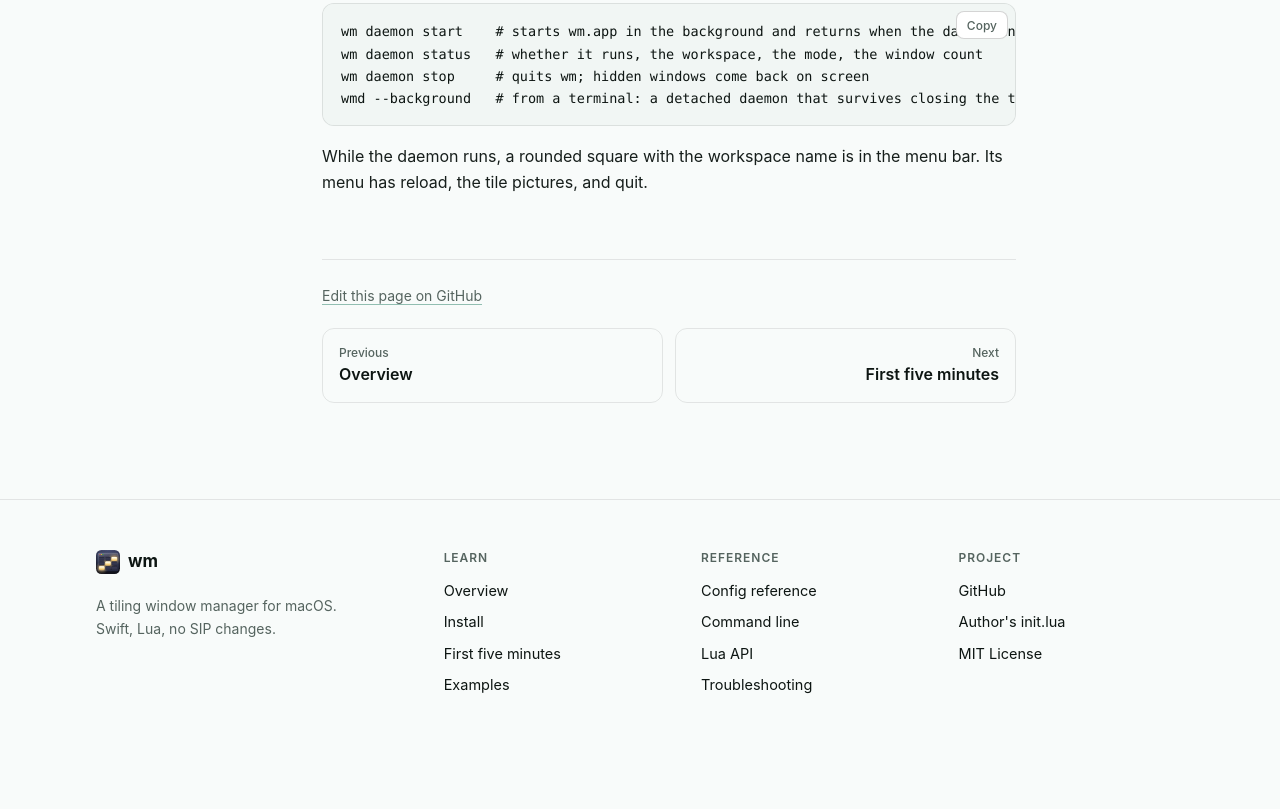
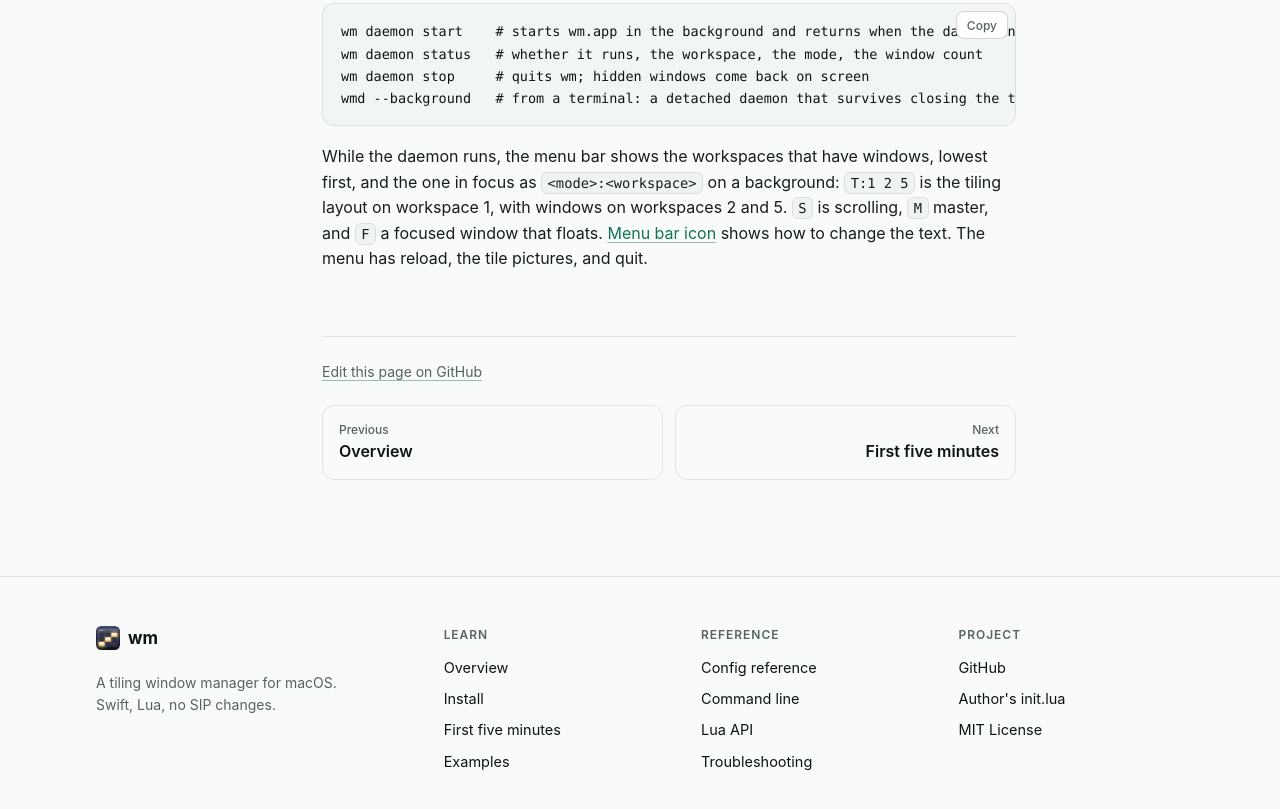
Before and after one commit to g4rcez/wm, an Astro site in the folder docs/: page /docs/install in a window 1280 px wide. Shown: the part 4114-4923 px from the top of the page. Before the commit the page ends 4874 px from the top, so only its background shows below. Built offline with nearby package versions, Linux system fonts and the light colour scheme; Astro itself is replaced by a stand-in of ours; code samples lack their colours.

Commit message:
docs(readme): document window memory commands and menu bar text
- Explain that `wm memory list`, `forget` and `clear` manage window memory entries from the command line, so users can find them in the README instead of only in the CLI help.
- Add a `wm memory forget` example to the command cheat sheet, showing the app-scoped form that matches `window remember`.
- Link the new Menu bar icon page from the Features table and the install docs, since users need a pointer to change the icon text.
- Replace the old install-doc description of a rounded square with the workspace name. The menu bar now shows occupied workspaces and the focused one as `<mode>:<workspace>`, so the old text was wrong.
- Document the mode letters (`T`, `S`, `M`, `F`) in the install docs so the menu bar text can be read without guessing.

````diff
--- a/docs/src/content/docs/install.md
+++ b/docs/src/content/docs/install.md
@@ -135,5 +135,7 @@ wm daemon stop     # quits wm; hidden windows come back on screen
 wmd --background   # from a terminal: a detached daemon that survives closing the terminal
 ```
 
-While the daemon runs, a rounded square with the workspace name is in the menu bar. Its menu has reload, the tile
-pictures, and quit.
+While the daemon runs, the menu bar shows the workspaces that have windows, lowest first, and the one in focus as
+`<mode>:<workspace>` on a background: `T:1 2 5` is the tiling layout on workspace 1, with windows on workspaces 2 and 5. `S` is scrolling, `M`
+master, and `F` a focused window that floats. [Menu bar icon](/docs/menubar) shows how to change the text. The menu has reload,
+the tile pictures, and quit.
````
Also changed, not shown: README.md.
